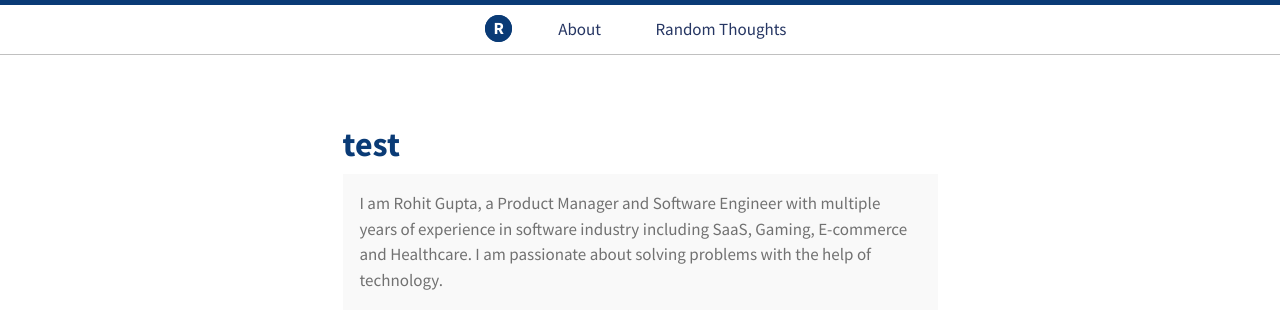
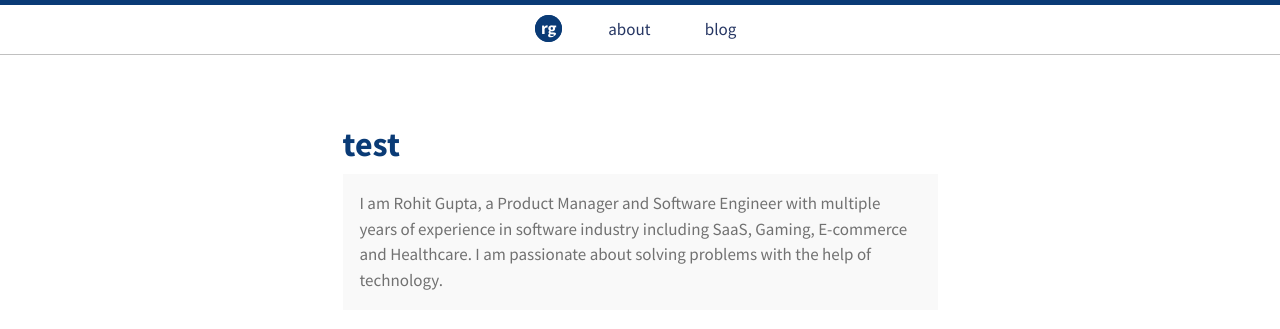
Before and after one commit to rohitgupta61/myblog, a Jekyll site: the page built from test.md, in a window 1280 px wide. Shown: the top 329 px of the page. Built offline with Jekyll 4.4.1, drawn with Linux system fonts in a browser that asks for light colours.

Commit message:
Update default.html

```diff
--- a/_layouts/default.html
+++ b/_layouts/default.html
@@ -7,9 +7,9 @@
   <body>
     <nav class="nav-main">
       <ul>
-        <li class="logo"><a class="hvr-ripple-out" href="{{ site.baseurl }}/">R</a></li>
-        <li class="hvr-underline-reveal"><a href="{{ site.baseurl }}/about/">About</a></li>
-        <li class="hvr-underline-reveal"><a href="{{ site.baseurl }}/blog/">Random Thoughts</a></li>
+        <li class="logo"><a class="hvr-ripple-out" href="{{ site.baseurl }}/">rg</a></li>
+        <li class="hvr-underline-reveal"><a href="{{ site.baseurl }}/about/">about</a></li>
+        <li class="hvr-underline-reveal"><a href="{{ site.baseurl }}/blog/">blog</a></li>
       </ul>
     </nav>
 
```
